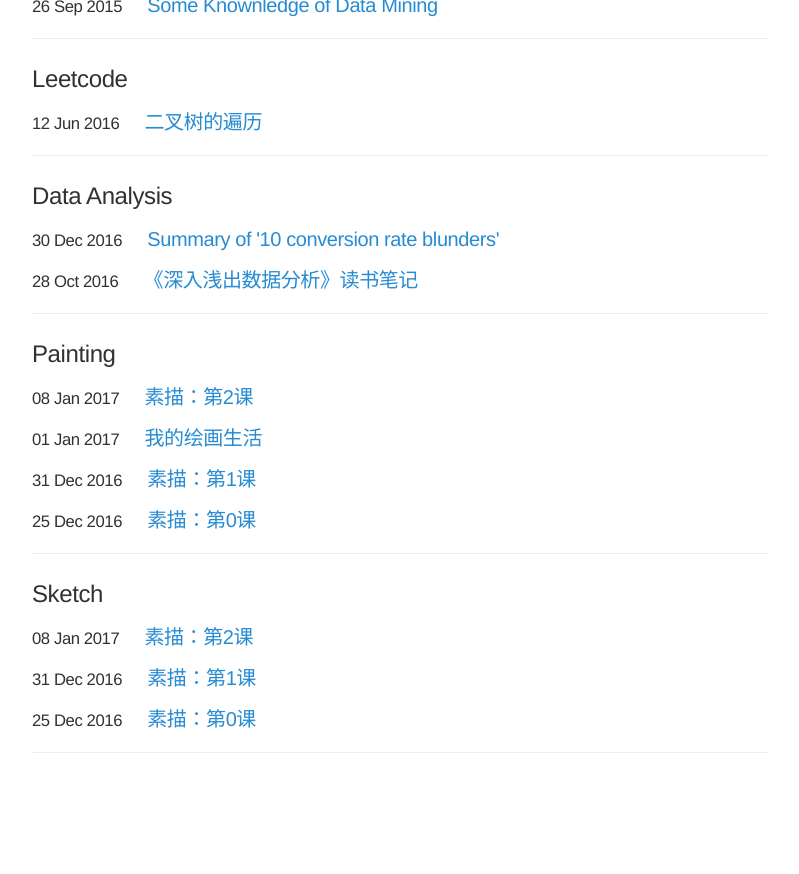
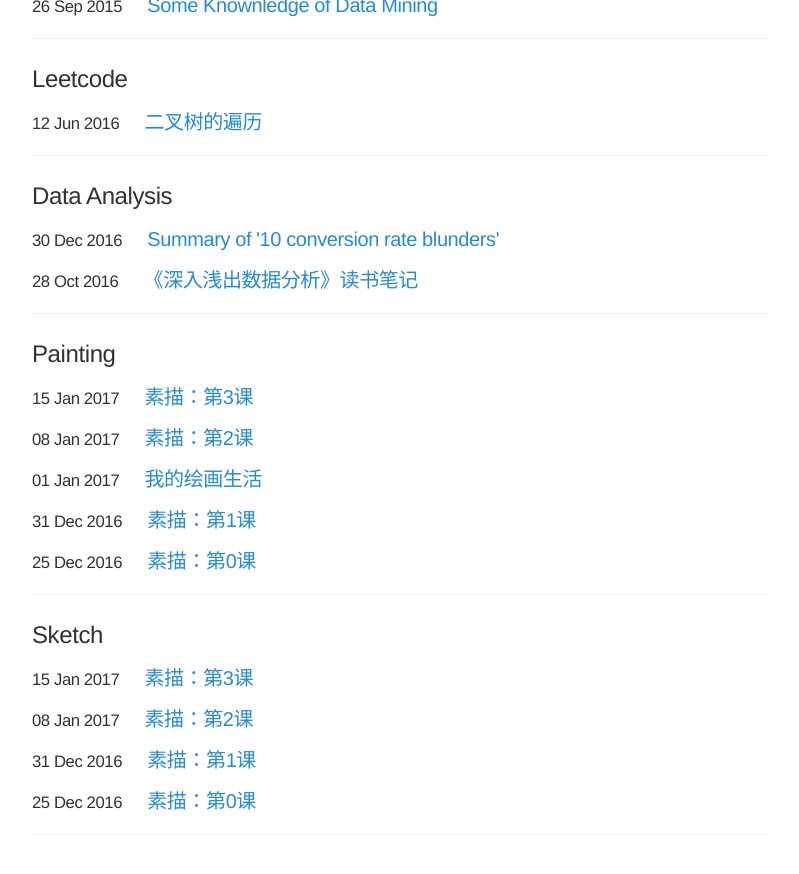
Before and after one commit to Jan-zou/jan-zou.github.com, a Jekyll site: the page built from tags.md, in a window 1280 px wide and 900 px high, scrolled down 2319 px. Shown: the top 874 px of the window, without its empty margins (240-1039 px from the left). Built offline with Jekyll 4.4.1, drawn with Linux system fonts in a browser that asks for light colours; before the commit the page ends 3137 px from its top, so only the background shows below that; some of the changed lines change nothing that is shown.

Commit message:
update painting

```diff
--- a/_posts/2017-01-01-painting-sketch-series.md
+++ b/_posts/2017-01-01-painting-sketch-series.md
@@ -13,3 +13,4 @@ title: 我的绘画生活
 + [素描：第0课]({% post_url 2016-12-25-painting-sketch-0 %})
 + [素描：第1课]({% post_url 2016-12-31-painting-sketch-1 %})
 + [素描：第2课]({% post_url 2017-01-08-painting-sketch-2 %})
++ [素描：第3课]({% post_url 2017-01-15-painting-sketch-3 %})
--- /dev/null
+++ b/_posts/2017-01-15-painting-sketch-3.md
@@ -0,0 +1,22 @@
+---
+layout: post
+tags: [Painting, Sketch]
+title: 素描：第3课
+---
+
+*收录于[我的绘画生活]({% post_url 2017-01-01-painting-sketch-series %})*
+
+素描第3课是画两个长方体组成的穿插体。今天起型起了挺久，快一个小时了。在观察物体比例还有透视关系上，感觉要多注意和练习。最近排线稍稍有了点进步，上调子的时候也慢慢意识到怎么来拉开物体的层次感。
+
+下周就要回去了，今天应该是年前的最后一次课啦。画画还是挺费时间的，现在都还是画简单的，最近在网上看了很多的素描作品，感觉到后期画人的时候，一幅画下来要画的细节还真是很多呐~加油咯，期待自己画技的提升💪💪💪
+
+
+## 练习作品
+
+本次附上两幅~
+
+第一幅是课堂的练习
+<img src="/assets/blog/painting/20170115.jpeg" alt="长方体穿插" style="width:500px">
+
+第二幅是某天深夜画的菇凉~因为那天“南方姑娘”的旋律🎶一直在脑海中萦绕啊~~~
+<img src="/assets/blog/painting/20170113.jpeg" alt="girl" style="width:500px">
```
Also changed, not shown: assets/blog/painting/20170113.jpeg (added), assets/blog/painting/20170115.jpeg (added).
